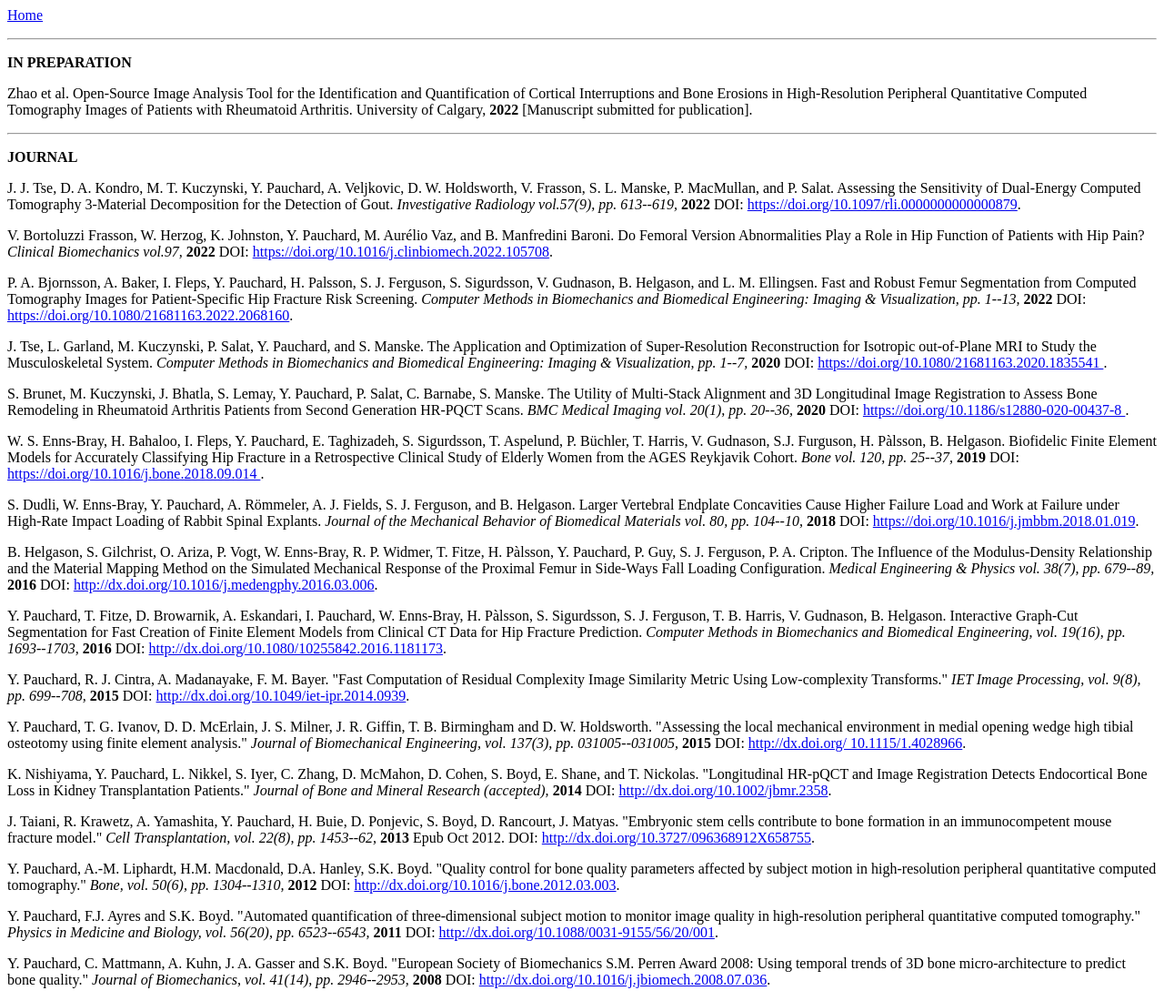
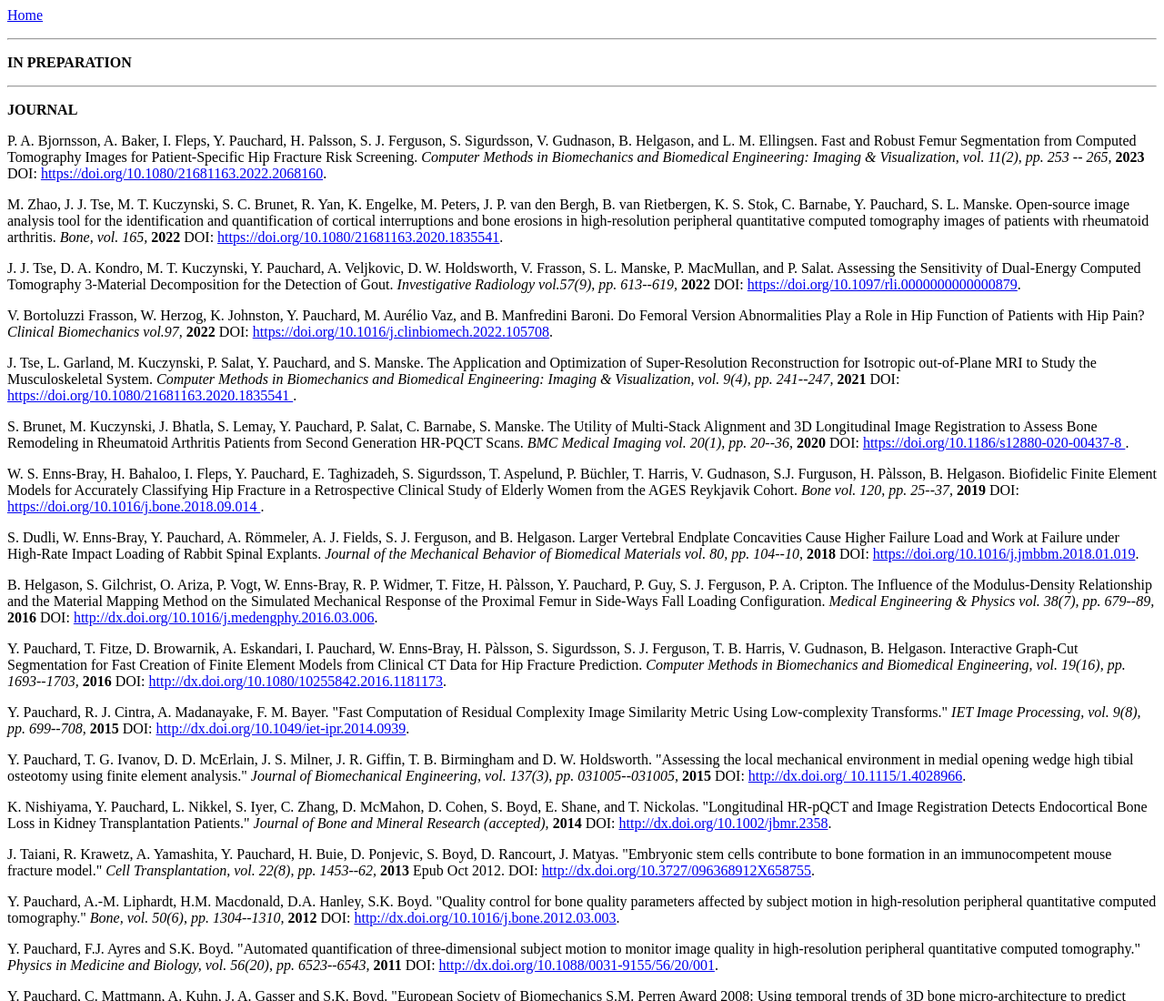
Before and after one commit to ypauchard/ypauchard.github.io, a plain HTML site: page publications.html in a window 1280 px wide. Shown: the top 1100 px of the page at 91% size. Drawn offline with Linux system fonts and the light colour scheme.

Commit message:
update publications

```diff
--- a/publications.html
+++ b/publications.html
@@ -16,11 +16,13 @@
 -->
 
 <p><b>IN PREPARATION</b></p>
-<p>Zhao et al. Open-Source Image Analysis Tool for the Identification and Quantification of Cortical Interruptions and Bone Erosions in High-Resolution Peripheral Quantitative Computed Tomography Images of Patients with Rheumatoid Arthritis. University of Calgary, <b>2022</b> [Manuscript submitted for publication].
-</p>
 
 <hr>
 <p><b>JOURNAL</b></p>
+<p>P. A. Bjornsson, A. Baker, I. Fleps, Y. Pauchard, H. Palsson, S. J. Ferguson, S. Sigurdsson, V. Gudnason, B. Helgason, and L. M. Ellingsen. Fast and Robust Femur Segmentation from Computed Tomography Images for Patient-Specific Hip Fracture Risk Screening. <i>Computer Methods in Biomechanics and Biomedical Engineering: Imaging & Visualization, vol. 11(2), pp. 253 -- 265,</i> <b>2023</b> DOI: <a href="https://doi.org/10.1080/21681163.2022.2068160">https://doi.org/10.1080/21681163.2022.2068160</a>.
+</p>
+<p>M. Zhao, J. J. Tse, M. T. Kuczynski, S. C. Brunet, R. Yan, K. Engelke, M. Peters, J. P. van den Bergh, B. van Rietbergen, K. S. Stok, C. Barnabe, Y. Pauchard, S. L. Manske. Open-source image analysis tool for the identification and quantification of cortical interruptions and bone erosions in high-resolution peripheral quantitative computed tomography images of patients with rheumatoid arthritis. <i>Bone, vol. 165,</i> <b>2022</b> DOI: <a href="https://doi.org/10.1080/21681163.2020.1835541">https://doi.org/10.1080/21681163.2020.1835541</a>.
+</p>
 
 <p>
 J. J. Tse, D. A. Kondro, M. T. Kuczynski, Y. Pauchard, A. Veljkovic, D. W. Holdsworth, V. Frasson, S. L. Manske, P. MacMullan, and P. Salat. Assessing the Sensitivity of Dual-Energy Computed Tomography 3-Material Decomposition for the Detection of Gout. <i>Investigative Radiology vol.57(9), pp. 613--619,</i> <b>2022</b> DOI: <a href="https://doi.org/10.1097/rli.0000000000000879">https://doi.org/10.1097/rli.0000000000000879</a>.
@@ -30,15 +32,13 @@ J. J. Tse, D. A. Kondro, M. T. Kuczynski, Y. Pauchard, A. Veljkovic, D. W. Holds
 <p>V. Bortoluzzi Frasson, W. Herzog, K. Johnston, Y. Pauchard, M. Aur&eacute;lio Vaz, and B. Manfredini Baroni. Do Femoral Version Abnormalities Play a Role in Hip Function of Patients with Hip Pain? <i>Clinical Biomechanics vol.97, </i> <b>2022</b> DOI: <a href="https://doi.org/10.1016/j.clinbiomech.2022.105708">https://doi.org/10.1016/j.clinbiomech.2022.105708</a>.</p>
 
 
-<p>P. A. Bjornsson, A. Baker, I. Fleps, Y. Pauchard, H. Palsson, S. J. Ferguson, S. Sigurdsson, V. Gudnason, B. Helgason, and L. M. Ellingsen. Fast and Robust Femur Segmentation from Computed Tomography Images for Patient-Specific Hip Fracture Risk Screening. <i>Computer Methods in Biomechanics and Biomedical Engineering: Imaging & Visualization, pp. 1--13,</i> <b>2022</b> DOI: <a href="https://doi.org/10.1080/21681163.2022.2068160">https://doi.org/10.1080/21681163.2022.2068160</a>.
-</p>
 
 <p>J. Tse, L. Garland, M. Kuczynski, P. Salat,
    Y. Pauchard, and S. Manske. The Application and
      Optimization of Super-Resolution Reconstruction for Isotropic
      out-of-Plane MRI to Study the Musculoskeletal System. <i>Computer
    Methods in Biomechanics and Biomedical Engineering: Imaging &
-   Visualization, pp. 1--7,</i> <b>2020</b> DOI: <a href="https://doi.org/10.1080/21681163.2020.1835541"> https://doi.org/10.1080/21681163.2020.1835541 </a>.
+   Visualization, vol. 9(4), pp. 241--247,</i> <b>2021</b> DOI: <a href="https://doi.org/10.1080/21681163.2020.1835541"> https://doi.org/10.1080/21681163.2020.1835541 </a>.
 </p>
 
 <p>
```
